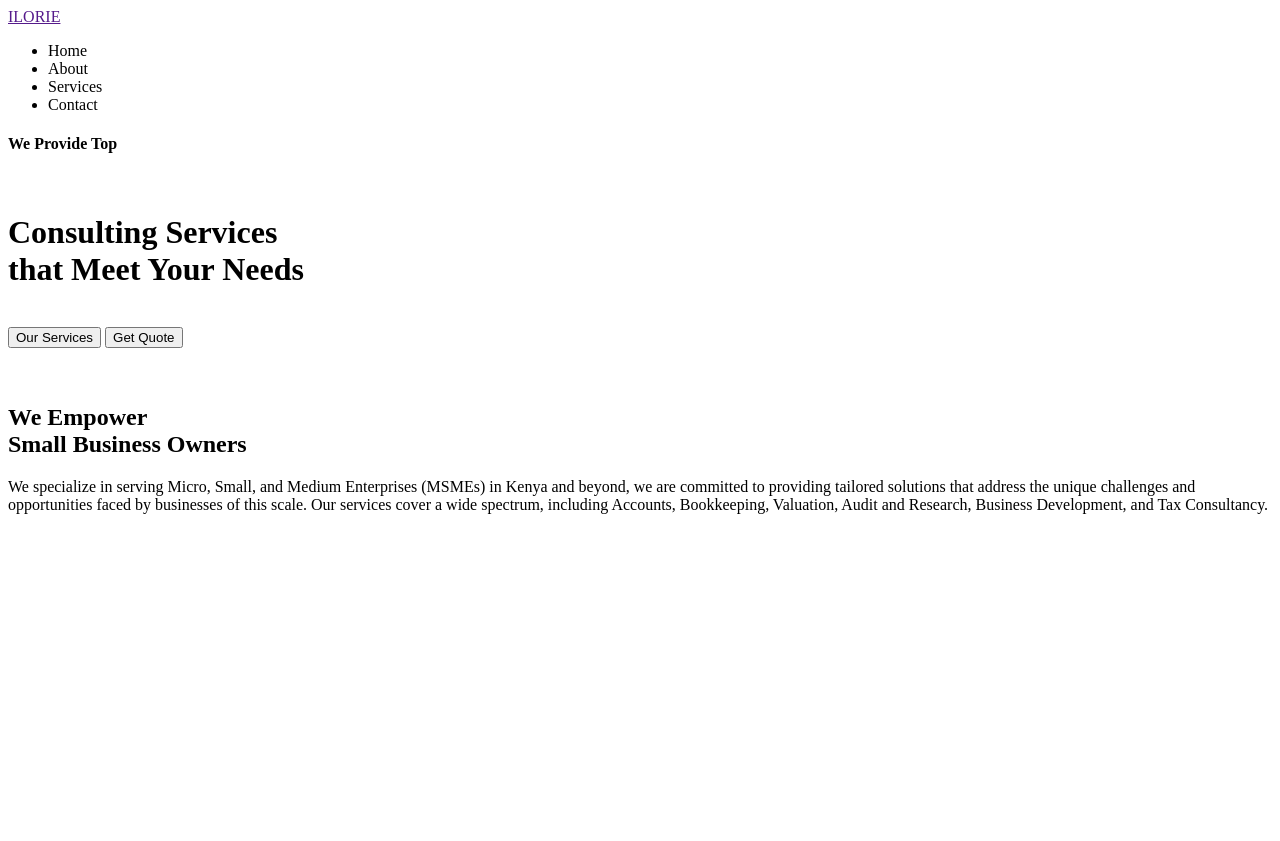
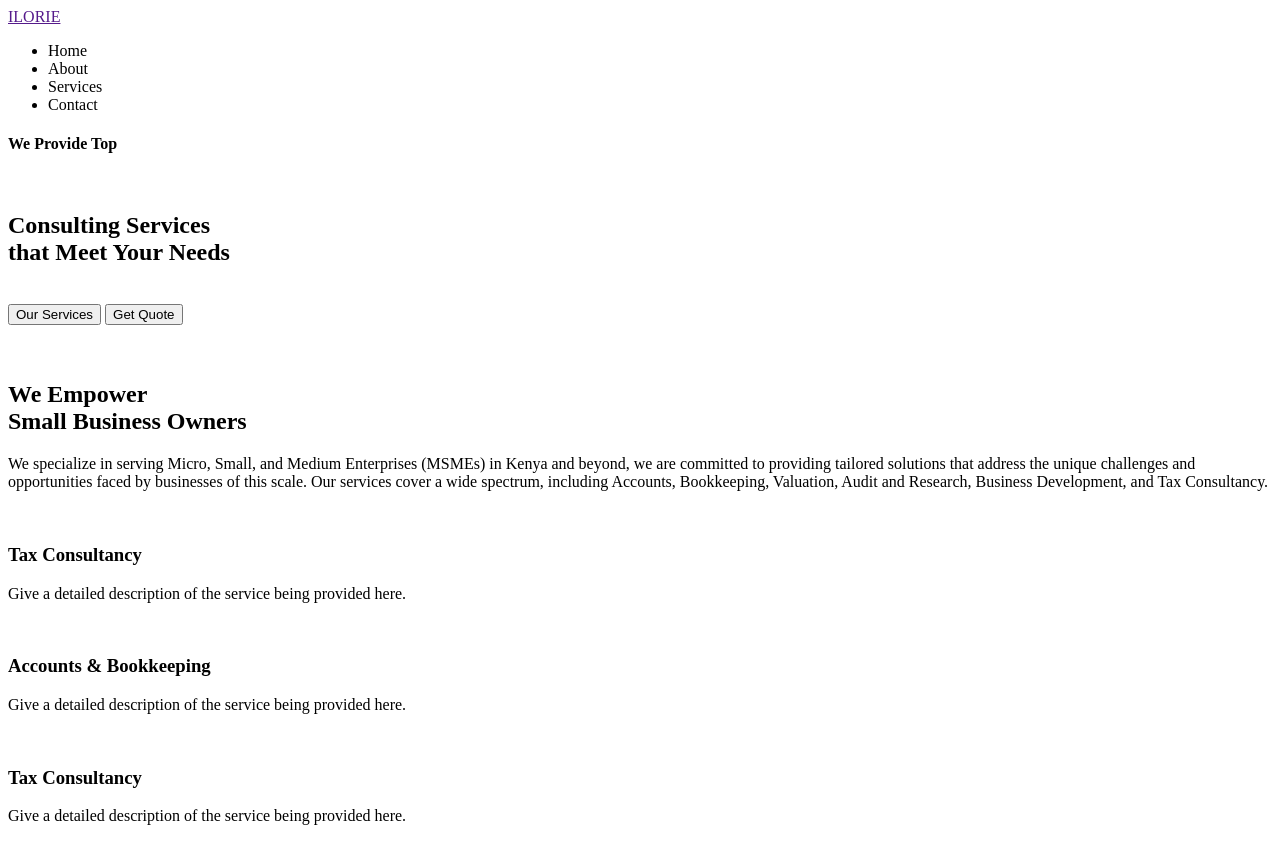
Before and after one commit to tambasii/ilorie, a plain HTML site: page index.html in a window 1280 px wide. Before the commit the page ends 800 px from the top, so only its background shows below. Drawn offline with Linux system fonts and the light colour scheme.

Commit message:
I added my modified projects folder

```diff
--- a/index.html
+++ b/index.html
@@ -22,7 +22,7 @@
     <!--Nav end-->
 
  <!--home section start-->
-    <div id="home">
+    <section id="home">
         <div class="container_left">
                 <h4>We Provide Top</h4><br>
                 <h1>Consulting Services <br>
@@ -56,10 +56,31 @@
             including Accounts, Bookkeeping, Valuation, Audit and
             Research, Business Development, and Tax Consultancy.</p>
         </div>
-    </div>
+    </section>
 
     <!--home section end-->
     <!--our services section start-->
+    <section id="Our_services">
+        <div class="service">
+          <div class="service-container">
+            <img src="">
+            <h3>Tax Consultancy</h3>
+            <p>Give a detailed description of the service being provided here.</p>
+          </div>
+
+          <div class="service-container">
+            <img src="">
+            <h3>Accounts & Bookkeeping</h3>
+            <p>Give a detailed description of the service being provided here.</p>
+          </div>
+
+          <div class="service-container">
+            <img src="">
+            <h3>Tax Consultancy</h3>
+            <p>Give a detailed description of the service being provided here.</p>
+          </div>
+        </div>
+      </section>
     <!--our services section end-->
 
 </body>
```
